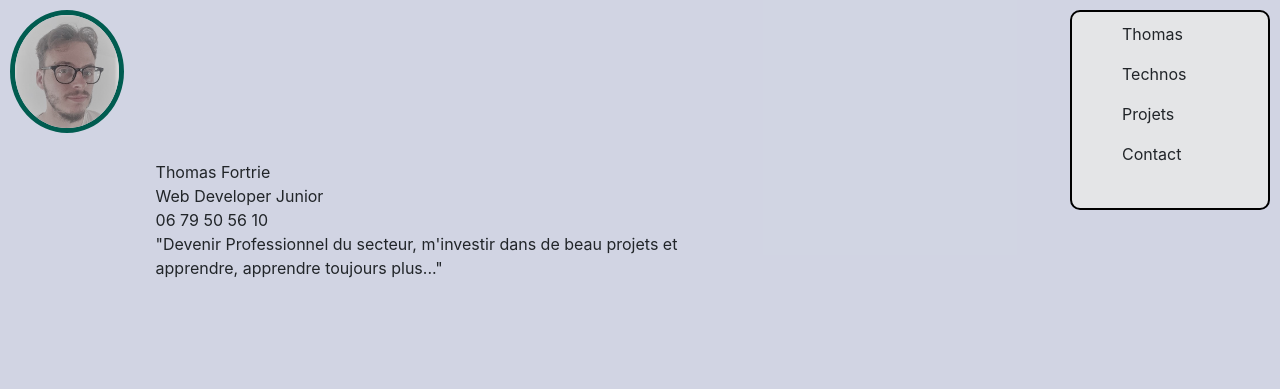
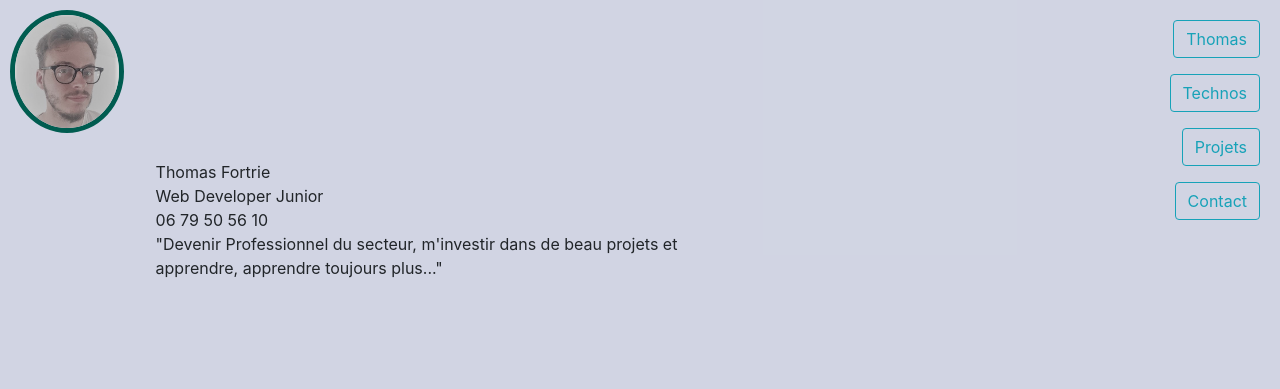
Before and after one commit to ThomasFortrie/CVWEB, a plain HTML site: page index.html in a window 1280 px wide. Both pictures are taken after a click on the element 1247 px from the left and 33 px from the top of the page. Shown: the top 389 px of the page. Drawn offline with Linux system fonts and the light colour scheme.

Commit message:
all same story

```diff
--- a/JS/littlejs.js
+++ b/JS/littlejs.js
@@ -13,13 +13,14 @@ $(document).ready(function () {
 
     // applique les nouvelles tailles à la div principales
     function setSizes() {
-        var height = $(document).height();
-        var width = $(document).width();
+        var height = $(window).height();
+        var width = $(window).width();
+        console.log(height + " " + width)
         $(document).css({
             "height" : height,
             "width" : width
         })
-        $(body).css({
+        $('#body').css({
             "height" : height,
             "width" : width
         })
--- a/index.html
+++ b/index.html
@@ -34,16 +34,16 @@
             <nav id="menu" class="navbar clickDiv">
                 <ul class="clickDiv">
                     <li>
-                        <p id="thomas">Thomas</p>
+                        <p class="btn btn-outline-info" id="thomas">Thomas</p>
                     </li><br>
                     <li>
-                        <p id="technos">Technos</p>
+                        <p class="btn btn-outline-info id="technos">Technos</p>
                     </li><br>
                     <li>
-                        <p id="projets">Projets</p>
+                        <p class="btn btn-outline-info id="projets">Projets</p>
                     </li><br>
                     <li>
-                        <p id="contact">Contact</p>
+                        <p class="btn btn-outline-info id="contact">Contact</p>
                     </li><br>
                 </ul>
             </nav>
--- a/style.css
+++ b/style.css
@@ -19,17 +19,18 @@ body{
     /* height: 20%; */
     padding: 10px;
     width: 200px;
-   background-color: rgba(233, 233, 233, 0.829);
+   /* background-color: rgba(233, 233, 233, 0.829);
    border: 2px solid black;
-   border-radius: 10px;
+   border-radius: 10px; */
    /* transform: translateX(200px); */
+   text-align: right;
 }
 #menu ul li{
     list-style-type: none;
     display: inline-block;
 }
 #menu ul li p{
-
+    font-size: 1em;
 }
 
 #menu_icon{
```
